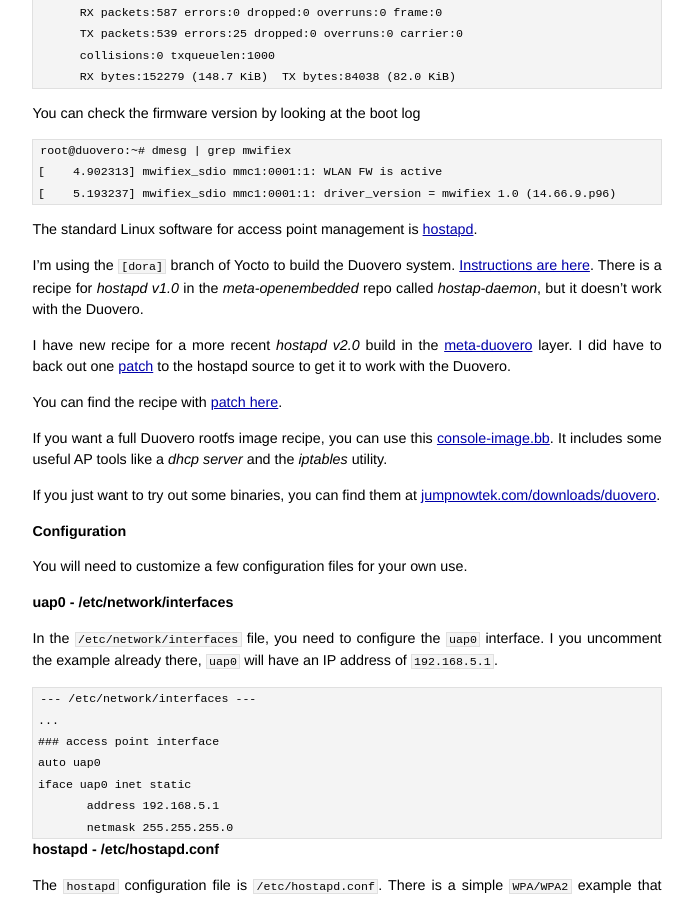
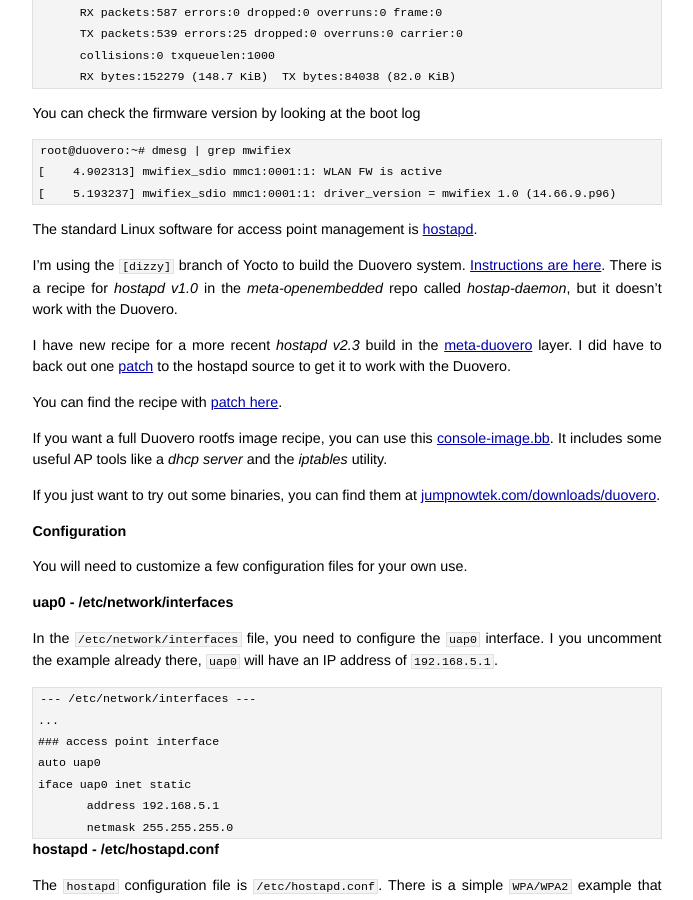
Before and after one commit to jumpnow/jumpnowtek-site, a Jekyll site: the page built from _posts/2014-01-14-Duovero-Access-Point.md, in a window 1280 px wide and 900 px high, scrolled down 1334 px. Shown: the whole window, without its empty margins (293-986 px from the left). Built offline with Jekyll 4.4.1, drawn with Linux system fonts in a browser that asks for light colours; some of the changed lines change nothing that is shown.

Commit message:
Update duovero AP post to dizzy

```diff
--- a/_posts/2014-01-14-Duovero-Access-Point.md
+++ b/_posts/2014-01-14-Duovero-Access-Point.md
@@ -77,9 +77,9 @@
 
 The standard Linux software for access point management is [hostapd][hostapd].
 
-I'm using the `[dora]` branch of Yocto to build the Duovero system. [Instructions are here][yocto-duovero]. There is a recipe for *hostapd v1.0* in the *meta-openembedded* repo called *hostap-daemon*, but it doesn't work with the Duovero.
+I'm using the `[dizzy]` branch of Yocto to build the Duovero system. [Instructions are here][yocto-duovero]. There is a recipe for *hostapd v1.0* in the *meta-openembedded* repo called *hostap-daemon*, but it doesn't work with the Duovero.
 
-I have new recipe for a more recent *hostapd v2.0* build in the [meta-duovero][meta-duovero] layer. I did have to back out one [patch][a6cc060] to the hostapd source to get it to work with the Duovero.
+I have new recipe for a more recent *hostapd v2.3* build in the [meta-duovero][meta-duovero] layer. I did have to back out one [patch][a6cc060] to the hostapd source to get it to work with the Duovero.
 
 You can find the recipe with [patch here][hostapd-patch].
 
@@ -254,13 +254,13 @@
 [gumstix-parlor]: https://store.gumstix.com/index.php/products/287/
 [hostapd]: http://wireless.kernel.org/en/users/Documentation/hostapd
 [yocto-duovero]: http://www.jumpnowtek.com/gumstix/duovero/Duovero-Systems-with-Yocto.html
-[meta-duovero]: https://github.com/jumpnow/meta-duovero/tree/dora
+[meta-duovero]: https://github.com/jumpnow/meta-duovero/tree/dizzy
 [linux-wireless]: http://comments.gmane.org/gmane.linux.kernel.wireless.general/92215
 [cgit-hostap]: http://w1.fi/cgit/hostap/
 [a6cc060]: http://w1.fi/cgit/hostap/commit/?id=a6cc0602dd62f4b2ea02556ddcfd6baf9cd6289d
-[hostapd-patch]: https://github.com/jumpnow/meta-duovero/tree/dora/recipes-connectivity/hostapd
-[console-image]: https://github.com/jumpnow/meta-duovero/blob/dora/images/console-image.bb
-[duovero-binaries]: http://jumpnowtek.com/downloads/duovero/
+[hostapd-patch]: https://github.com/jumpnow/meta-duovero/tree/dizzy/recipes-connectivity/hostapd
+[console-image]: https://github.com/jumpnow/meta-duovero/blob/dizzy/images/console-image.bb
+[duovero-binaries]: http://jumpnowtek.com/downloads/duovero/dizzy
 [hostapd-conf]: http://hostap.epitest.fi/cgit/hostap/plain/hostapd/hostapd.conf
 [wireless-isolation]: http://www.wirelessisolation.com/
 [meta-gumstix]: https://github.com/gumstix/meta-gumstix
```
